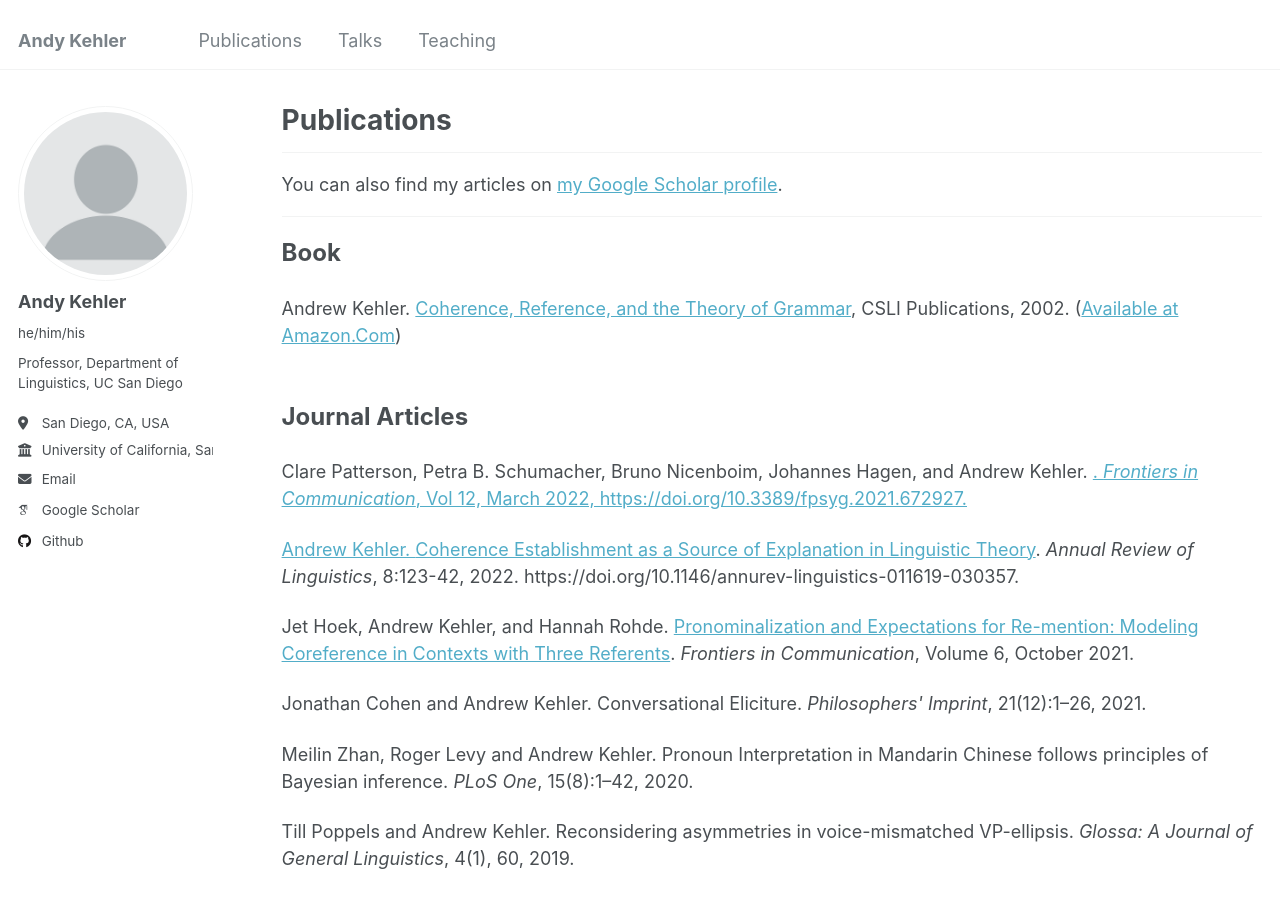
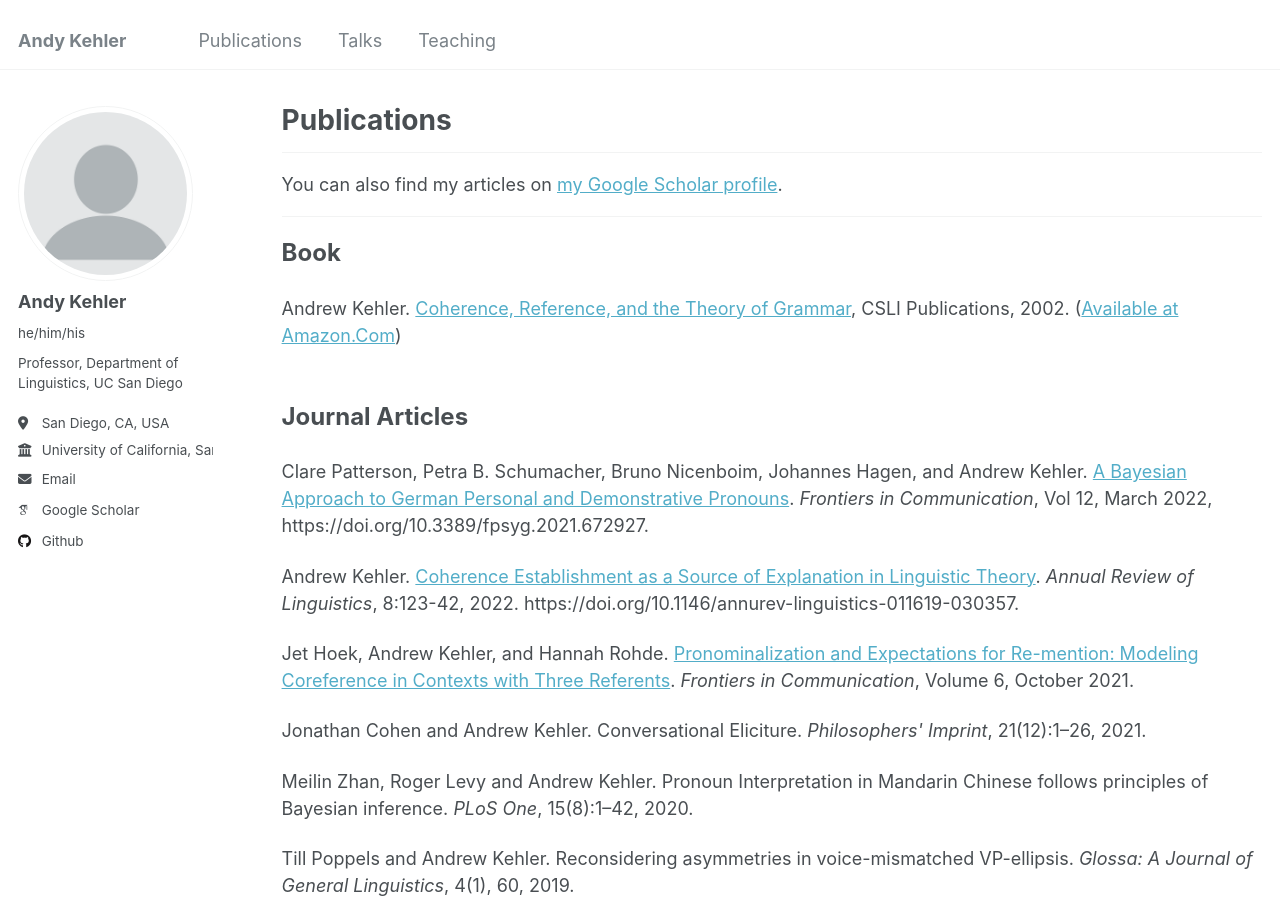
Before and after one commit to akehler/akehler.github.io, a Jekyll site: the page built from _pages/publications.html, in a window 1280 px wide and 900 px high. Built offline with Jekyll 4.4.1, drawn with Linux system fonts in a browser that asks for light colours; some web fonts are replaced; part of the change alters nothing that is shown.

Commit message:
Update publications.html

```diff
--- a/_pages/publications.html
+++ b/_pages/publications.html
@@ -30,8 +30,9 @@ href=http://www.amazon.com/exec/obidos/ASIN/1575862166/qid=1012429713/sr=12-1/10
 
 
   Clare Patterson, Petra B. Schumacher, Bruno Nicenboim,
-  Johannes Hagen, and Andrew Kehler. <a href="https://www.frontiersin.org/journals/psychology/articles/10.3389/fpsyg.2021.672927/full"
-					     A Bayesian Approach to German Personal and Demonstrative Pronouns</a>.
+  Johannes Hagen, and Andrew Kehler.
+<a href="https://www.frontiersin.org/journals/psychology/articles/10.3389/fpsyg.2021.672927/full">
+	A Bayesian Approach to German Personal and Demonstrative Pronouns</a>.
   <i>Frontiers in Communication</i>, Vol 12, March 2022, https://doi.org/10.3389/fpsyg.2021.672927.
 
 <p><p>
```
